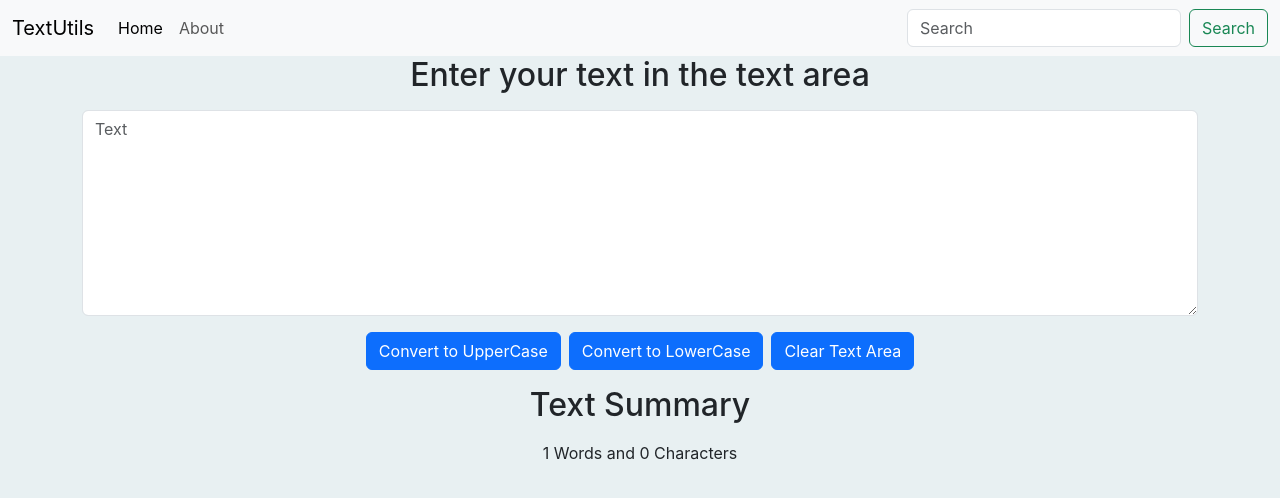
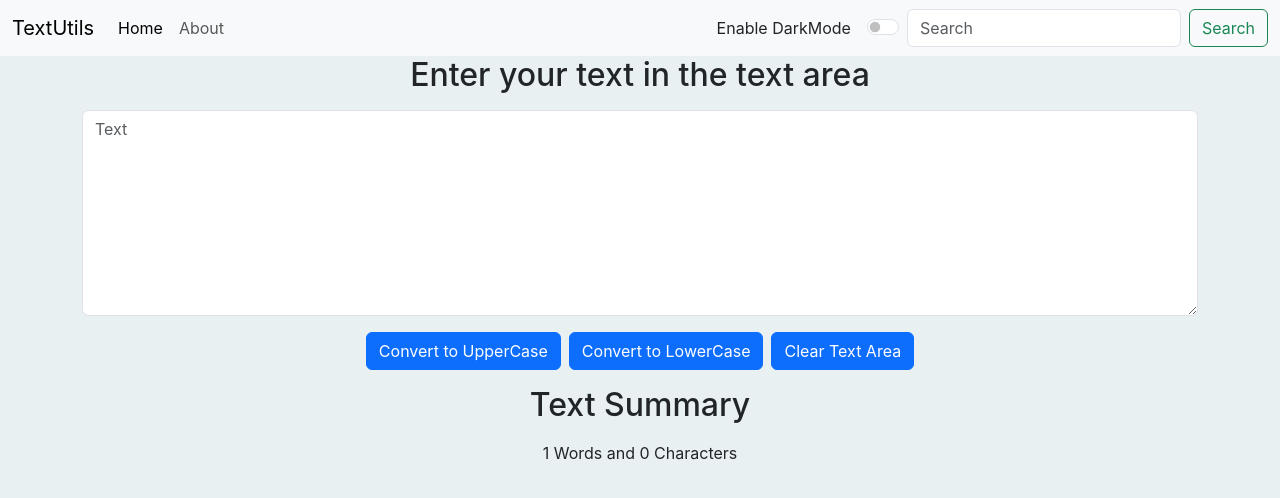
Before and after one commit to samathur175/react-04, a React (Create React App) app: page / in a window 1280 px wide. Shown: the top 498 px of the page. Built offline with nearby package versions, Linux system fonts and the light colour scheme.

Commit message:
Added Dark Mode Funciton for Navbar with toggle Switch.

```diff
--- a/src/App.js
+++ b/src/App.js
@@ -1,11 +1,22 @@
+import { useState } from "react";
 import "./App.css";
 import Navbar from "./Compnents/Navbar";
 import TextAreabox from "./Compnents/Textarr";
 
 function App() {
+  const [mode, setMode] = useState("light");
+
+  const toggleMode = () => {
+    if (mode === "dark") {
+      setMode("light");
+    } else {
+      setMode("dark");
+    }
+  };
+
   return (
     <div className="App">
-      <Navbar />
+      <Navbar mode={mode} toggleMode={toggleMode} />
       <TextAreabox heading="Enter your text in the text area" />
     </div>
   );
--- a/src/Compnents/Navbar.js
+++ b/src/Compnents/Navbar.js
@@ -1,9 +1,11 @@
 import React from "react";
 
-const Navbar = () => {
+const Navbar = (props) => {
   return (
     <div>
-      <nav className="navbar navbar-expand-lg bg-body-tertiary">
+      <nav
+        className={`navbar navbar-expand-lg navbar-${props.mode} bg-${props.mode}`}
+      >
         <div className="container-fluid">
           <a className="navbar-brand" href="/">
             TextUtils
@@ -33,7 +35,7 @@
               </li>
               {/* <li className="nav-item dropdown">
                 <a
-                  className="nav-link dropdown-toggle"
+                  classNameName="nav-link dropdown-toggle"
                   href="/"
                   role="button"
                   data-bs-toggle="dropdown"
@@ -66,6 +68,23 @@
                 <a className="nav-link disabled">Disabled</a>
               </li> */}
             </ul>
+            <label
+              className={`form-check-label text-${
+                props.mode === "light" ? "dark" : "light"
+              } me-3`}
+              htmlFor="flexSwitchCheckDefault"
+            >
+              Enable DarkMode
+            </label>
+            <div className="form-check form-switch">
+              <input
+                onClick={props.toggleMode}
+                className="form-check-input"
+                type="checkbox"
+                role="switch"
+                id="flexSwitchCheckDefault"
+              />
+            </div>
             <form className="d-flex" role="search">
               <input
                 className="form-control me-2"
```
